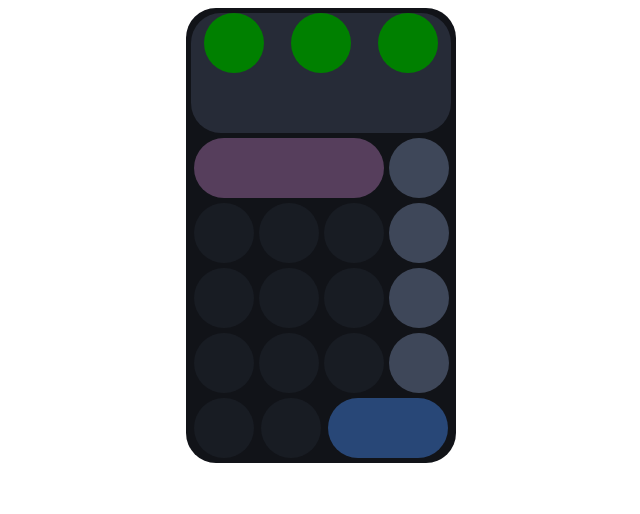
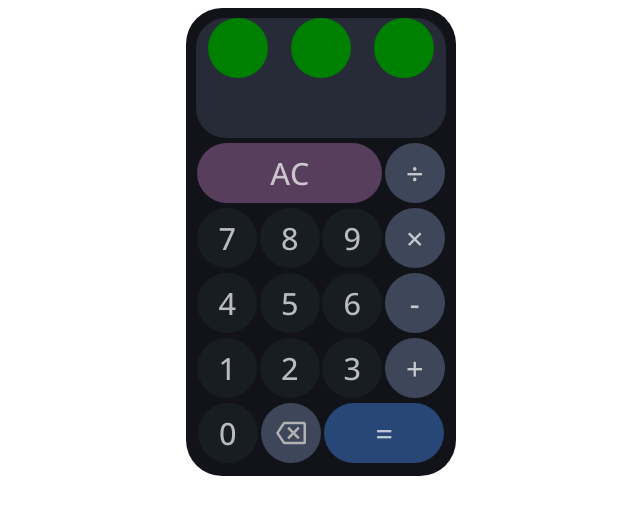
Before and after one commit to uglysatoshi/w-lab6, a plain HTML site: page index.html in a window 1280 px wide. Shown: the whole page, without its empty margins (319-959 px from the left). Drawn offline with nearby package versions, Linux system fonts and the light colour scheme.

Commit message:
adding icon for deletion, padding :))!)

```diff
--- a/index.html
+++ b/index.html
@@ -19,31 +19,65 @@
             <div class="output-row"></div>
         </div>
         <div class="number-row">
-            <div class="clear-btn"></div>
-            <div class="divide-btn"></div>
+            <div class="clear-btn">
+                <p class="basicText">AC</p>
+            </div>
+            <div class="divide-btn">
+                <p class="basicText">÷</p>
+            </div>
         </div>
         <div class="number-row">
-            <div class="number-btn" id="7"></div>
-            <div class="number-btn" id="8"></div>
-            <div class="number-btn" id="9"></div>
-            <div class="multiply-btn"></div>
+            <div class="number-btn" id="7">
+                <p class="basicText">7</p>
+            </div>
+            <div class="number-btn" id="8">
+                <p class="basicText">8</p>
+            </div>
+            <div class="number-btn" id="9">
+                <p class="basicText">9</p>
+            </div>
+            <div class="multiply-btn">
+                <p class="basicText">×</p>
+            </div>
         </div>
         <div class="number-row">
-            <div class="number-btn" id="4"></div>
-            <div class="number-btn" id="5"></div>
-            <div class="number-btn" id="6"></div>
-            <div class="minus-btn"></div>
+            <div class="number-btn" id="4">
+                <p class="basicText">4</p>
+            </div>
+            <div class="number-btn" id="5">
+                <p class="basicText">5</p>
+            </div>
+            <div class="number-btn" id="6">
+                <p class="basicText">6</p>
+            </div>
+            <div class="minus-btn">
+                <p class="basicText">-</p>
+            </div>
         </div>
         <div class="number-row">
-            <div class="number-btn" id="1"></div>
-            <div class="number-btn" id="2"></div>
-            <div class="number-btn" id="3"></div>
-            <div class="plus-btn"></div>
+            <div class="number-btn" id="1">
+                <p class="basicText">1</p>
+            </div>
+            <div class="number-btn" id="2">
+                <p class="basicText">2</p>
+            </div>
+            <div class="number-btn" id="3">
+                <p class="basicText">3</p>
+            </div>
+            <div class="plus-btn">
+                <p class="basicText">+</p>
+            </div>
         </div>
         <div class="number-row">
-            <div class="number-btn" id="0"></div>
-            <div class="delete-btn"></div>
-            <div class="equals-btn"></div>
+            <div class="number-btn" id="0">
+                <p class="basicText">0</p>
+            </div>
+            <div class="delete-btn">
+                <img src="icons/backspace-outline.svg" class="delete-icon" alt="">
+            </div>
+            <div class="equals-btn">
+                <p class="basicText">=</p>
+            </div>
         </div>
     </div>
     <script src="main.js"></script>
--- a/style.css
+++ b/style.css
@@ -5,12 +5,12 @@
     padding: 0;
 }
 .mainContainer {
-    border-radius: 30px;
+    border-radius: 36px;
     width: 270px;
     background: #111318;
     display: flex;
     flex-direction: column;
-    padding: 5px;
+    padding: 10px 10px 13px 10px;
 }
 .display {
     display: flex;
@@ -44,50 +44,85 @@
     flex-direction: row;
 }
 .clear-btn {
-    width: 190px;
+    width: 185px;
     height: 60px;
     background: #563E5C;
     border-radius: 30px;
+    display: flex;
+    justify-content: center;
+    align-items: center;
 }
 .divide-btn {
     height: 60px;
     width: 60px;
     background: #3E4759;
     border-radius: 30px;
+    display: flex;
+    justify-content: center;
+    align-items: center;
 }
 .number-btn {
     height: 60px;
     width: 60px;
     background: #181C23;
     border-radius: 30px;
+    display: flex;
+    justify-content: center;
+    align-items: center;
 }
 .multiply-btn {
     height: 60px;
     width: 60px;
     background: #3E4759;
     border-radius: 30px;
+    display: flex;
+    justify-content: center;
+    align-items: center;
 }
 .minus-btn {
     height: 60px;
     width: 60px;
     background: #3E4759;
     border-radius: 30px;
+    display: flex;
+    justify-content: center;
+    align-items: center;
 }
 .plus-btn {
     height: 60px;
     width: 60px;
     background: #3E4759;
     border-radius: 30px;
+    display: flex;
+    justify-content: center;
+    align-items: center;
 }
 .delete-btn {
     height: 60px;
     width: 60px;
-    background: #181C23;
     border-radius: 30px;
+    display: flex;
+    justify-content: center;
+    align-items: center;
+    background: #3E4759;
 }
 .equals-btn {
     background: #284777;
     height: 60px;
     width: 120px;
     border-radius: 30px;
+    display: flex;
+    justify-content: center;
+    align-items: center;
 }
+.basicText {
+    font-family: 'Open Sans', sans-serif;
+    font-size: 23pt;
+    color: rgba(255,255,255,0.70);
+}
+.delete-icon {
+    width: 30px;
+    height: 30px;
+    display: inline-block;
+    filter: invert(100%) sepia(0%) saturate(100%) hue-rotate(100deg) brightness(70%) contrast(100%);
+}
```
Also changed, not shown: icons/backspace-outline.svg (added).
